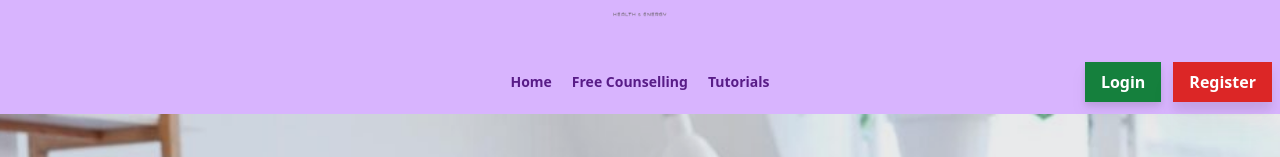
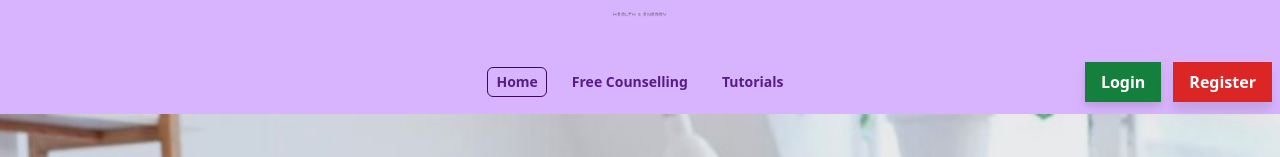
Before and after one commit to devalienbrain/Event-management-yoga-retreat-frontend-project, a React (Vite) app: page / in a window 1280 px wide. Shown: the part 142-299 px from the top of the page. Built offline with nearby package versions, Linux system fonts and the light colour scheme; no server answers.

Commit message:
navbar active routes applied

```diff
--- a/src/components/Header/NavBar.jsx
+++ b/src/components/Header/NavBar.jsx
@@ -8,11 +8,45 @@ const NavBar = () => {
   const { user, logOut } = useContext(AuthContext);
   const links = (
     <>
-      <NavLink to="/">Home</NavLink>
-      <NavLink className="mx-0 lg:mx-5" to="/counselling">
-        Free Counselling
-      </NavLink>
-      <NavLink to="/tutorials">Tutorials</NavLink>
+      <div className="flex flex-col lg:flex-row gap-4">
+        <NavLink
+          to="/"
+          className={({ isActive, isPending }) =>
+            isPending
+              ? "pending"
+              : isActive
+              ? "border px-2 py-1 border-purple-950 rounded-md"
+              : "border px-2 py-1 border-purple-300 rounded-md"
+          }
+        >
+          Home
+        </NavLink>
+
+        <NavLink
+          to="/counselling"
+          className={({ isActive, isPending }) =>
+            isPending
+              ? "pending"
+              : isActive
+              ? "border px-2 py-1 border-purple-950 rounded-md"
+              : "border px-2 py-1 border-purple-300 rounded-md"
+          }
+        >
+          Free Counselling
+        </NavLink>
+        <NavLink
+          to="/tutorials"
+          className={({ isActive, isPending }) =>
+            isPending
+              ? "pending"
+              : isActive
+              ? "border px-2 py-1 border-purple-950 rounded-md"
+              : "border px-2 py-1 border-purple-300 rounded-md"
+          }
+        >
+          Tutorials
+        </NavLink>
+      </div>
     </>
   );
 
```
